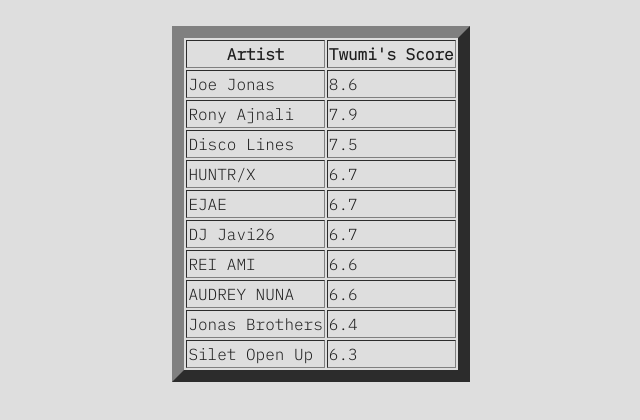
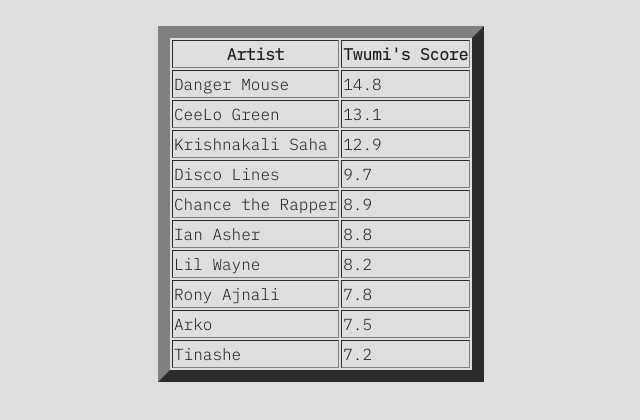
Before and after one commit to Twumi/twumi.github.io, a plain HTML site: page spotify.html in a window 1280 px wide. Shown: the whole page, without its empty margins (319-959 px from the left). Drawn offline with Linux system fonts and the light colour scheme.

Commit message:
Spotify Daily - 2025-08-17 06:00:21

```diff
--- a/spotify.html
+++ b/spotify.html
@@ -19,44 +19,44 @@
                         <th>Twumi's Score</th>
                     </tr>
                     <tr>
-                        <td>Joe Jonas</td>
-                        <td>8.6</td>
+                        <td>Danger Mouse</td>
+                        <td>14.8</td>
+                    </tr>
+                    <tr>
+                        <td>CeeLo Green</td>
+                        <td>13.1</td>
+                    </tr>
+                    <tr>
+                        <td>Krishnakali Saha</td>
+                        <td>12.9</td>
+                    </tr>
+                    <tr>
+                        <td>Disco Lines</td>
+                        <td>9.7</td>
+                    </tr>
+                    <tr>
+                        <td>Chance the Rapper</td>
+                        <td>8.9</td>
+                    </tr>
+                    <tr>
+                        <td>Ian Asher</td>
+                        <td>8.8</td>
+                    </tr>
+                    <tr>
+                        <td>Lil Wayne</td>
+                        <td>8.2</td>
                     </tr>
                     <tr>
                         <td>Rony Ajnali</td>
-                        <td>7.9</td>
+                        <td>7.8</td>
                     </tr>
                     <tr>
-                        <td>Disco Lines</td>
+                        <td>Arko</td>
                         <td>7.5</td>
                     </tr>
                     <tr>
-                        <td>HUNTR/X</td>
-                        <td>6.7</td>
-                    </tr>
-                    <tr>
-                        <td>EJAE</td>
-                        <td>6.7</td>
-                    </tr>
-                    <tr>
-                        <td>DJ Javi26</td>
-                        <td>6.7</td>
-                    </tr>
-                    <tr>
-                        <td>REI AMI</td>
-                        <td>6.6</td>
-                    </tr>
-                    <tr>
-                        <td>AUDREY NUNA</td>
-                        <td>6.6</td>
-                    </tr>
-                    <tr>
-                        <td>Jonas Brothers</td>
-                        <td>6.4</td>
-                    </tr>
-                    <tr>
-                        <td>Silet Open Up</td>
-                        <td>6.3</td>
+                        <td>Tinashe</td>
+                        <td>7.2</td>
                     </tr>
                 </table>
             </div>
```
